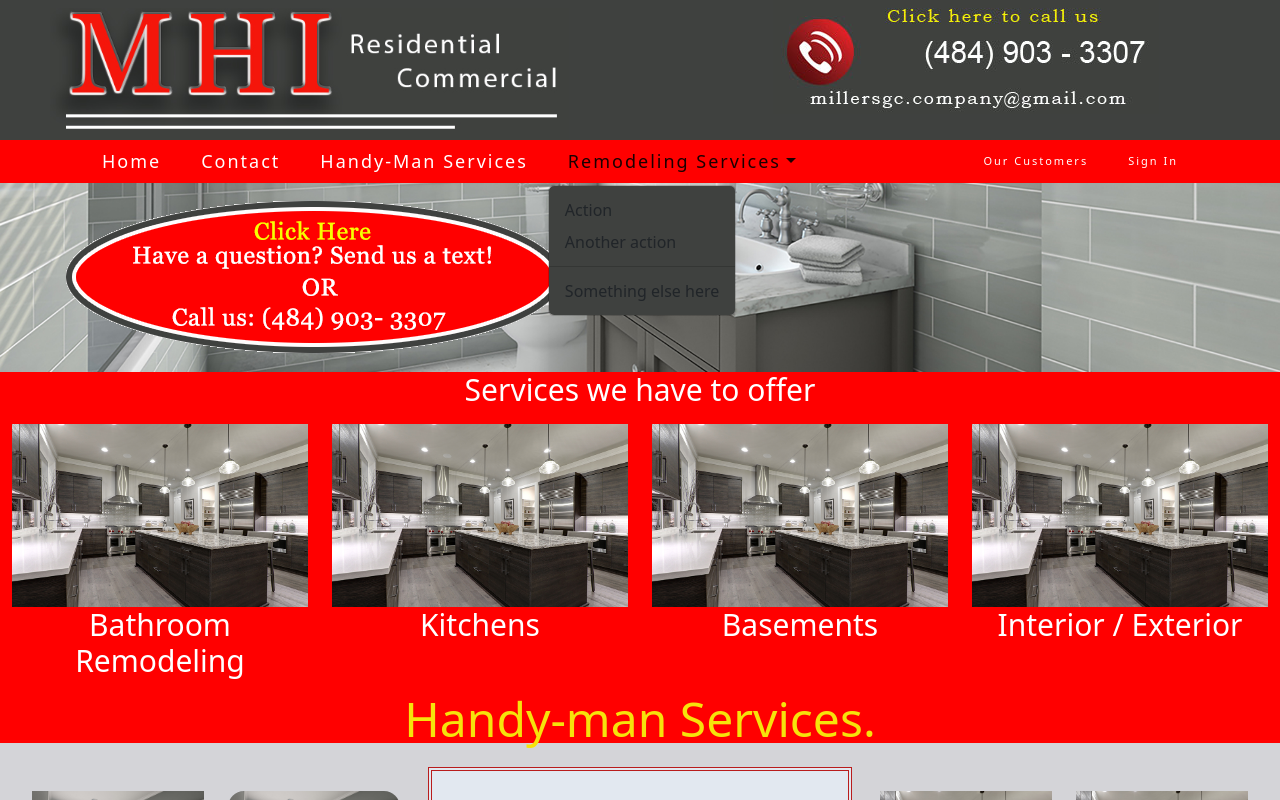
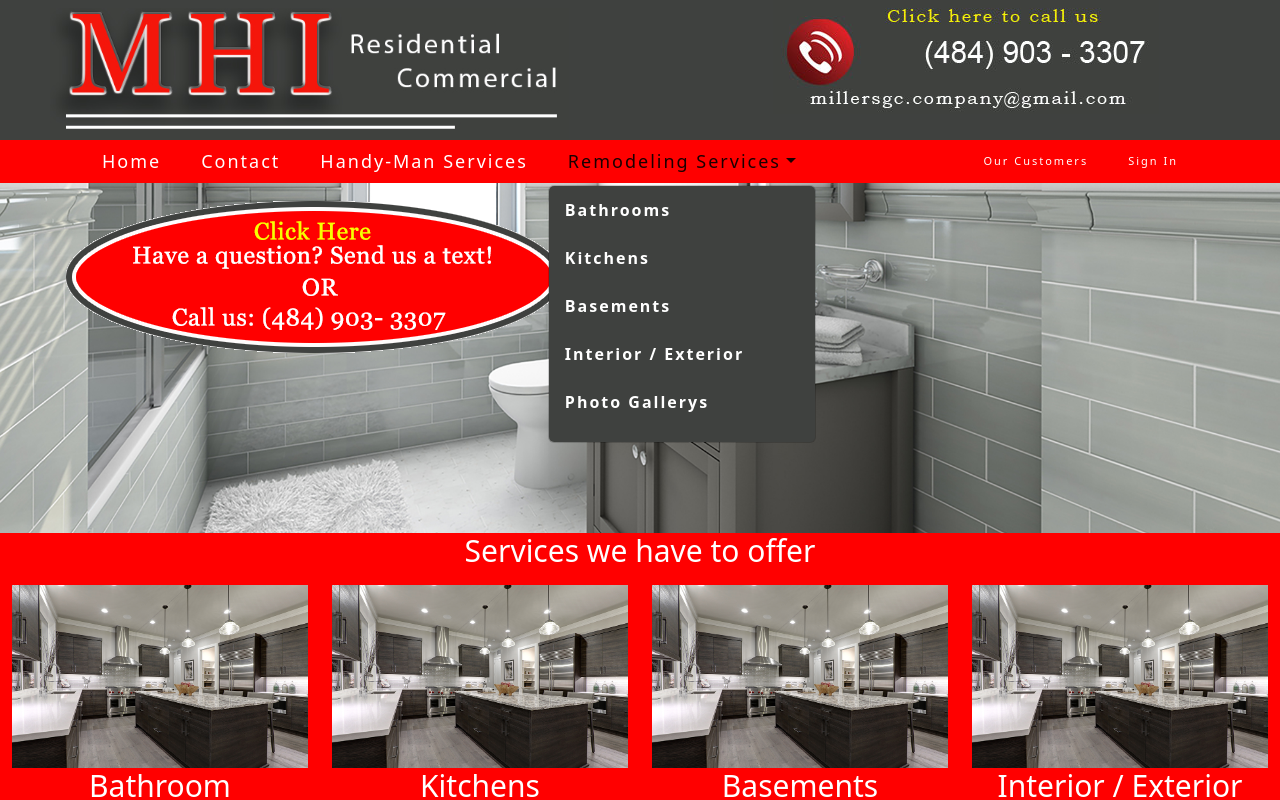
Before and after one commit to miller12554/MHI-Google-Site, a React (Create React App) app: page / in a window 1280 px wide. Both pictures are taken after a click on the button "Remodeling Services". Shown: the top 800 px of the page. Built offline with nearby package versions, Linux system fonts and the light colour scheme.

Commit message:
NewYearDay

```diff
--- a/src/App.js
+++ b/src/App.js
@@ -14,6 +14,12 @@ import Offers from "./components/pages/Google-Page/Offers";
 import ForgotPassword from "./components/pages/Google-Page/ForgotPassword";
 import CustomerPage from "./components/pages/Google-Page/CustomerPage";
 import PrivateRoutes from "./components/PrivateRoutes";
+import HandyMan from "./components/pages/HandyMan/HandyMan";
+import Bathrooms from "./components/pages/bathrooms/Bathrooms";
+import Kitchens from "./components/pages/Kitchens/Kitchens";
+import Basements from "./components/pages/Basements/Basements";
+import PhotoGalleryMain from "./components/PhotoGallery/PhotoGalleryMain";
+import OtherRemodeling from "./components/pages/OtherRemodeling/OtherRemodeling";
 
 function App() {
   const [modalShow, setModalShow] = React.useState(false);
@@ -25,7 +31,13 @@ function App() {
         <Navigation />
         <Routes>
           <Route path="/" element={<Home />} />
-          {/* <Route path="/contact" element={<Contact />} /> */}
+          <Route path="/handyman" element={<HandyMan />} />
+          <Route path="/bathrooms" element={<Bathrooms />} />
+          <Route path="/kitchens" element={<Kitchens />} />
+
+          <Route path="/basements" element={<Basements />} />
+          <Route path="/otherremodeling" element={<OtherRemodeling />} />
+          <Route path="/photogallerymain" element={<PhotoGalleryMain />} />
         </Routes>
 
         <Routes>
--- /dev/null
+++ b/src/components/PhotoGallery/PhotoGalleryMain.jsx
@@ -0,0 +1,9 @@
+import React from 'react'
+
+function PhotoGalleryMain() {
+    return (
+        <div>PhotoGalleryMain</div>
+    )
+}
+
+export default PhotoGalleryMain
--- a/src/components/homepage/Home.css
+++ b/src/components/homepage/Home.css
@@ -5,7 +5,7 @@
   background-position: center; /* Center the image */
   background-repeat: no-repeat; /* Do not repeat the image */
   background-size: cover; /* Resize the background image to cover the entire container */
-
+ height: 350px;
 }
 
 .HomeImages {
--- /dev/null
+++ b/src/components/homepage/ReadMore.css
@@ -0,0 +1,9 @@
+
+  .read-or-hide{
+    color: #ff0000;
+    cursor: pointer;
+  }
+  .handy-read-or-hide {
+    color: #ffffff;
+    cursor: pointer;
+  }
--- /dev/null
+++ b/src/components/homepage/ReadMore.jsx
@@ -0,0 +1,39 @@
+import React, { useState } from "react";
+import "./ReadMore.css";
+
+const ReadMore = ({ children }) => {
+    const text = children;
+    const [isReadMore, setIsReadMore] = useState(true);
+    const toggleReadMore = () => {
+        setIsReadMore(!isReadMore);
+    };
+    return (
+        <p className="text-lg px-3">
+            {isReadMore ? text.slice(0, 75) : text}
+            <span onClick={toggleReadMore} className="read-or-hide">
+                {isReadMore ? "...read more" : " show less"}
+            </span>
+        </p>
+    );
+};
+
+const Content = () => {
+    return (
+        <div className="">
+            <h2>
+                <ReadMore>
+                    GeeksforGeeks: A Computer Science portal for geeks.
+                    It contains well written, well thought and well explained
+                    computer science, programming articles and quizzes.
+                    It provides a variety of services for you to learn, so thrive
+                    and also have fun! Free Tutorials, Millions of Articles, Live,
+                    Online and Classroom Courses ,Frequent Coding Competitions,
+                    Webinars by Industry Experts, Internship opportunities, and Job
+                    Opportunities. Knowledge is power!
+                </ReadMore>
+            </h2>
+        </div>
+    );
+};
+
+export default Content;
--- /dev/null
+++ b/src/components/homepage/ReadMorePages/HandyReadMore.jsx
@@ -0,0 +1,34 @@
+import React, { useState } from "react";
+import "../ReadMore.css";
+
+const HandyReadMore = ({ children }) => {
+    const text = children;
+    const [isHandyReadMore, setIsHandyReadMore] = useState(true);
+    const toggleReadMore = () => {
+        setIsHandyReadMore(!isHandyReadMore);
+    };
+    return (
+        <p className="text-lg">
+            {isHandyReadMore ? text.slice(0, 3) : text}
+            <span onClick={toggleReadMore} className="handy-read-or-hide">
+                {isHandyReadMore ? "...read more" : " show less"}
+            </span>
+        </p>
+    );
+};
+
+const HandyContent = () => {
+    return (
+
+        <div>
+            <HandyReadMore>
+                <ul><li>dsfdsf</li></ul>
+                Lorem ipsum dolor sit, amet consectetur adipisicing elit. Laborum, vitae libero nisi alias maxime assumenda quis temporibus nobis consequatur nesciunt aspernatur molestias consectetur autem esse, architecto fuga nulla dolores laboriosam illum natus, quas est voluptas. Animi ullam nisi odit iste nemo ratione incidunt quae voluptatum tempore nulla. Quam quis excepturi aliquid optio eveniet saepe. Adipisci?
+            </HandyReadMore>
+        </div>
+
+
+    );
+};
+
+export default HandyContent;
--- a/src/components/navbar/navbar.css
+++ b/src/components/navbar/navbar.css
@@ -27,21 +27,30 @@
    margin-right: 12px;
 
 }
+.dropdown-menu{
+    background-color: #3f413f;
+    width: 100%;
+}
 
+.dropdown-item {
+    color:white;
 
-.dropdown-menu{
+    font-weight: 700;
+    letter-spacing: 2px;
+}
+/* .dropdown-menu{
     background-color: #3f413f;
 
 
     }
 
-    .dropdown-menu-list {
+
+    .dropdown-item {
         color:white;
         height: 14px;
         font-weight: 700;
         letter-spacing: 2px;
     }
-
 
     .dropdown-menu-list:active {
         color:#ff0000;
@@ -55,4 +64,4 @@
         font-weight: 700;
         height: 14px;
         letter-spacing: 2px;
-    }
+    } */
--- a/src/components/navbar/navigation.jsx
+++ b/src/components/navbar/navigation.jsx
@@ -3,7 +3,6 @@ import { useNavigate } from 'react-router-dom'
 import React from 'react';
 import './navbar.css'
 import ContactModal from '../pages/Contact-Us/ContactModal';
-import HandyMan from '../pages/HandyMan/HandyMan';
 function Navigation() {
     const [modalShow, setModalShow] = React.useState(false);
     const navigate = useNavigate();
@@ -25,15 +24,16 @@ function Navigation() {
 
                         <Nav.Link onClick={() => navigate("/handyman")}>Handy-Man Services</Nav.Link>
 
-                        <NavDropdown title="Remodeling Services" id="navbarScrollingDropdown">
-                            <NavDropdown.Item href="#action3">Action</NavDropdown.Item>
-                            <NavDropdown.Item href="#action4">
-                                Another action
-                            </NavDropdown.Item>
-                            <NavDropdown.Divider />
-                            <NavDropdown.Item href="#action5">
-                                Something else here
-                            </NavDropdown.Item>
+                        <NavDropdown title="Remodeling Services"
+                            id="nav-dropdown" >
+                            <NavDropdown.Item onClick={() => navigate("/bathrooms")}><p className='dropdown-menu-list'>Bathrooms</p></NavDropdown.Item>
+                            <NavDropdown.Item onClick={() => navigate("/kitchens")}><p className='dropdown-menu-list'>Kitchens</p></NavDropdown.Item>
+                            <NavDropdown.Item onClick={() => navigate("/basements")}><p className='dropdown-menu-list'>Basements</p></NavDropdown.Item>
+                            <NavDropdown.Item onClick={() => navigate("/otherremodeling")}><p className='dropdown-menu-list'>Interior / Exterior</p></NavDropdown.Item>
+
+                            <NavDropdown.Item onClick={() => navigate("/photogallerymain")}><p className='dropdown-menu-list'>Photo Gallerys</p></NavDropdown.Item>
+
+
                         </NavDropdown>
 
 
--- /dev/null
+++ b/src/components/pages/Basements/Basements.jsx
@@ -0,0 +1,9 @@
+import React from 'react'
+
+function Basements() {
+    return (
+        <div>Basements</div>
+    )
+}
+
+export default Basements
--- a/src/components/pages/HandyMan/HandyMan.jsx
+++ b/src/components/pages/HandyMan/HandyMan.jsx
@@ -3,7 +3,7 @@ import React from 'react'
 function HandyMan() {
     return (
         <div>
-            <div className="w-[60%] h-[75px] bg-[#ff0000]">2</div>
+            <div className="">Handyman Services</div>
         </div>
     )
 }
--- /dev/null
+++ b/src/components/pages/Kitchens/Kitchens.jsx
@@ -0,0 +1,9 @@
+import React from 'react'
+
+function Kitchens() {
+    return (
+        <div>Kitchens</div>
+    )
+}
+
+export default Kitchens
--- /dev/null
+++ b/src/components/pages/OtherRemodeling/OtherRemodeling.jsx
@@ -0,0 +1,9 @@
+import React from 'react'
+
+function OtherRemodeling() {
+    return (
+        <div>OtherRemodeling</div>
+    )
+}
+
+export default OtherRemodeling
```
Also changed, not shown: src/assets/Placeholder/Placeholder400x247.webp (added).
